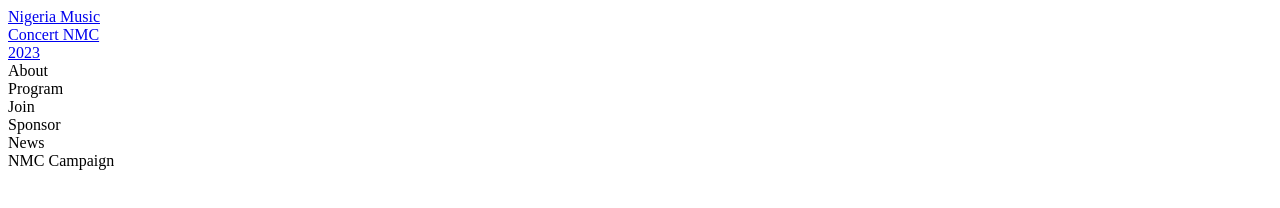
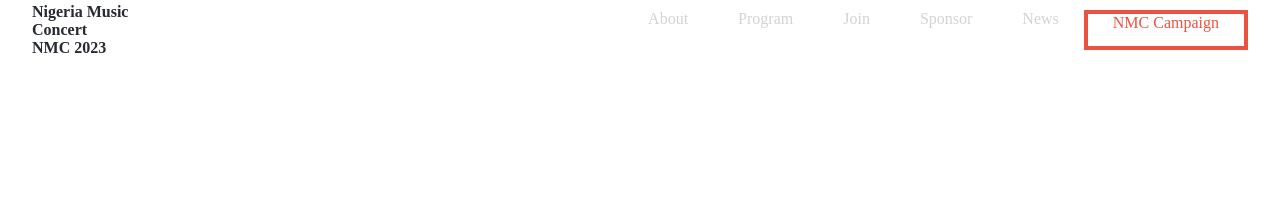
Before and after one commit to fauziyahzeeyah/First-Capstone-project, a plain HTML site: page index.html in a window 1280 px wide. Drawn offline with Linux system fonts and the light colour scheme.

Commit message:
Add header with style

```diff
--- a/index.html
+++ b/index.html
@@ -6,18 +6,19 @@
     <meta name="viewport" content="width=device-width, initial-scale=1.0">
     <title>Musical concerts in Nigeria</title>
     <link rel="icon" type="image/x-icon" href="https://img.freepik.com/premium-vector/retro-microphone-vintage-background-poster_606304-137.jpg?w=2000">
+    <link rel="stylesheet" href="style.css">
 </head>
 <body>
     <header>
-        <div class="header-logo"><a href="index.html">Nigeria Music<br>Concert NMC<br>2023</a></div>
+        <div class="header-logo"><a href="index.html">Nigeria Music<br>Concert<br>NMC 2023</a></div>
         <nav>
           <div class="header-menu-button" id="hamburger">
-            <div>About</div>
-            <div>Program</div>
-            <div>Join</div>
-            <div>Sponsor</div>
-            <div>News</div>
-            <div>NMC Campaign</div>
+            <div><a href="#">About</a></div>
+            <div><a href="#">Program</a></div>
+            <div><a href="#">Join</a></div>
+            <div><a href="#">Sponsor</a></div>
+            <div><a href="#">News</a></div>
+            <div class="nmc"><a href="#">NMC Campaign</a></div>
           </div>
         </nav>
     </header>
--- a/style.css
+++ b/style.css
@@ -0,0 +1,49 @@
+header {
+  display: flex;
+  height: 44px;
+  justify-content: space-between;
+  align-items: center;
+  padding: 0 24px;
+  background-color: #fff;
+}
+
+.header-logo a {
+  color: #272a31;
+  font-weight: 700;
+  text-decoration: none;
+}
+
+.header-menu-button {
+  height: 40px;
+  display: flex;
+  flex-direction: row;
+  text-decoration: none;
+  cursor: pointer;
+}
+
+/* .header-menu-button > div {
+  width: 16px;
+  height: 2px;
+  color: #d3d3d3;
+  /* color: transparent; */
+  /* overflow: hidden; */
+  /*transition: all 0.3s; */
+
+.header-menu-button a {
+  color: #d3d3d3;
+  text-decoration: none;
+  padding: 25px;
+}
+
+.header-menu-button a:hover  {
+  color: #ec5242;
+}
+
+.nmc {
+  border: 4px solid #ec5242;
+}
+
+.nmc a {
+  text-align: center;
+  color: #ec5242;
+}
```
